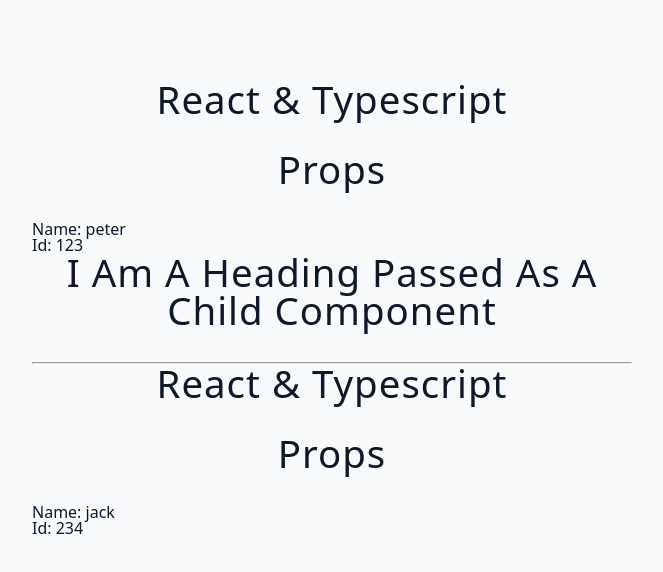
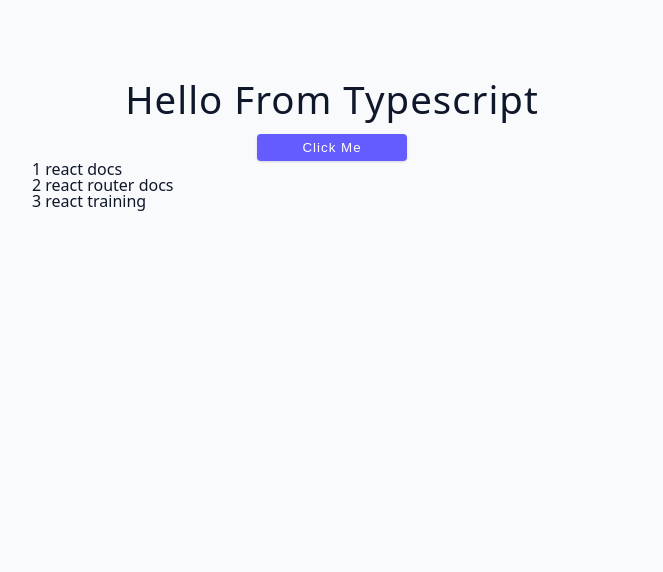
Before and after one commit to hthelearner7/learning-typescript, a React (Vite) app in the folder 02-ts-react-essentials/: page / in a window 1280 px wide. Shown: the top 572 px of the page, without its empty margins (308-971 px from the left). Built offline with nearby package versions, Linux system fonts and the light colour scheme.

Commit message:
03-state and update readme

```diff
--- a/02-ts-react-essentials/src/App.tsx
+++ b/02-ts-react-essentials/src/App.tsx
@@ -1,14 +1,11 @@
 // import Component from "./starter/01-return";
-import Component from "./starter/02-props";
+// import Component from "./starter/02-props";
+import Component from "./starter/03-state";
 
 function App() {
     return (
         <main>
-            <Component name="peter" id={123}>
-                <h2>i am a heading passed as a child component</h2>
-            </Component>
-            <hr />
-            <Component name="jack" id={234} />
+            <Component />
         </main>
     );
 }
--- a/02-ts-react-essentials/src/starter/03-state/index.tsx
+++ b/02-ts-react-essentials/src/starter/03-state/index.tsx
@@ -1,9 +1,58 @@
+import { useState } from "react";
+
+type Link = {
+    id: number;
+    url: string;
+    text: string;
+};
+
+const navLinks: Link[] = [
+    {
+        id: 1,
+        url: "https://reactjs.org",
+        text: "react docs",
+    },
+    {
+        id: 2,
+        url: "https://reactrouter.com",
+        text: "react router docs",
+    },
+    {
+        id: 3,
+        url: "https://reacttraining.com",
+        // remove text property to see the error
+        text: "react training",
+    },
+];
+
 function Component() {
-  return (
-    <div>
-      <h2>React & Typescript</h2>
-      <h2>State</h2>
-    </div>
-  );
+    const [text, setText] = useState("shakeAndBake");
+    const [number, setNumber] = useState(1);
+    const [list, setList] = useState<string[]>([]);
+    const [links, setLinks] = useState<Link[]>(navLinks);
+    return (
+        <div>
+            <h2 className="mb-1">hello from typescript</h2>
+            <button
+                className="btn btn-center"
+                onClick={() => {
+                    // setText(1);
+                    // setNumber('hello');
+                    // setList([1, 3]);
+                    // setList(['hello', 'world']);
+                    // setLinks([...links, { id: 4, url: 'hello', someValue: 'hello' }])
+                    setLinks([
+                        ...links,
+                        { id: links.length + 1, url: "hello", text: "hi" },
+                    ]);
+                }}
+            >
+                click me
+            </button>
+            {links?.map((el) => (
+                <div key={el?.id}>{el?.id + " " + el?.text}</div>
+            ))}
+        </div>
+    );
 }
 export default Component;
```
